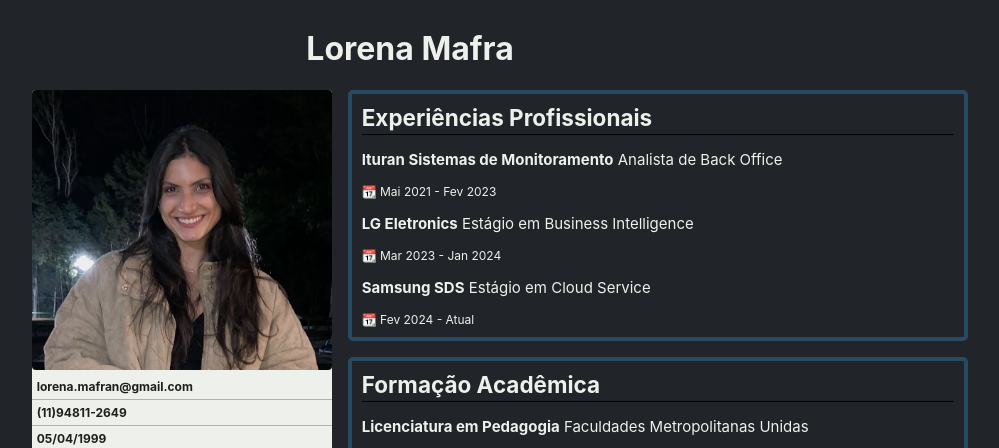
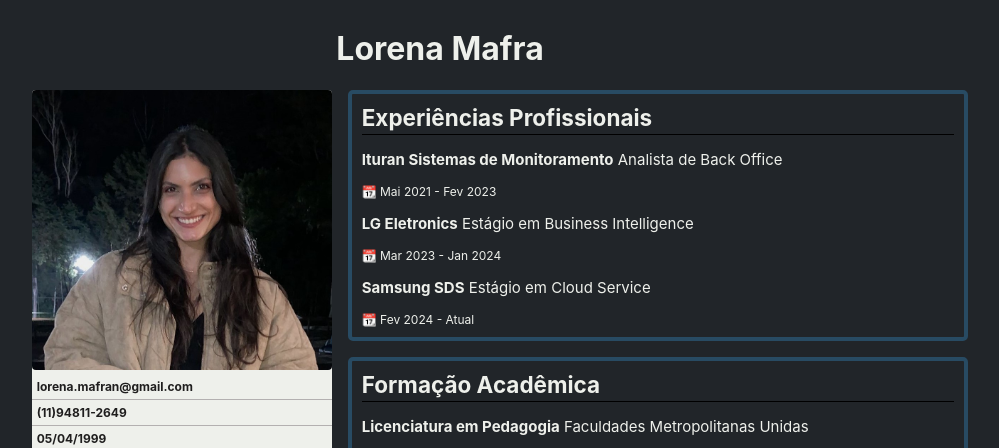
Before and after one commit to lorenamafra/curriculo, a plain HTML site: page ADO-DSW/index.html in a window 1280 px wide. Shown: the top 448 px of the page, without its empty margins (140-1139 px from the left). Drawn offline with Linux system fonts and the light colour scheme.

Commit message:
Add files via upload

```diff
--- a/ADO-DSW/style.css
+++ b/ADO-DSW/style.css
@@ -9,7 +9,7 @@ body{
 
 h1{
     position: relative;
-    left: -90px;
+    left: -60px;
 }
 
 main{
```
